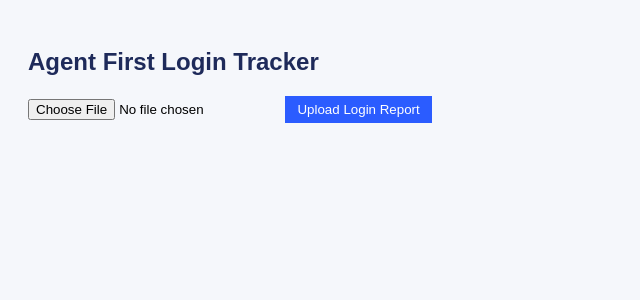
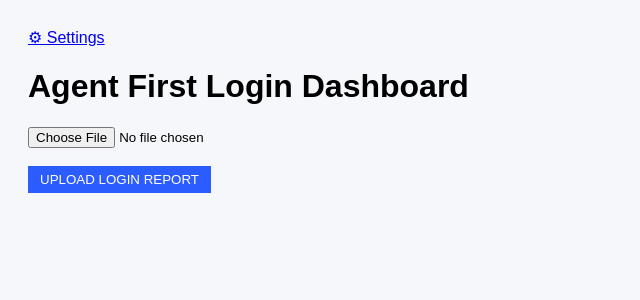
Before and after one commit to Viratmalakar/First-login-tracker, a Flask app: page / in a window 1280 px wide. Shown: the top 300 px of the page, without its empty margins (0-640 px from the left). Run offline with Flask 3, Linux system fonts and the light colour scheme.

Commit message:
Update index.html

```diff
--- a/templates/index.html
+++ b/templates/index.html
@@ -3,7 +3,7 @@
 
 <head>
 
-<title>Agent First Login Tracker</title>
+<title>First Login Dashboard</title>
 
 <link rel="stylesheet" href="/static/style.css">
 
@@ -11,36 +11,53 @@
 
 <body>
 
-<h2>Agent First Login Tracker</h2>
+<div class="topbar">
+
+<a href="/settings" class="settings">⚙ Settings</a>
+
+</div>
+
+
+<div class="centerbox">
+
+<h1 class="title">Agent First Login Dashboard</h1>
 
 <form method="post" enctype="multipart/form-data">
 
-<input type="file" name="file">
+<input type="file" name="file" class="file">
 
-<button>Upload Login Report</button>
+<br><br>
+
+<button class="uploadbtn">
+
+UPLOAD LOGIN REPORT
+
+</button>
 
 </form>
 
-<br>
+</div>
+
 
 {% if table %}
+
+<div class="tablebox">
 
 <table>
 
 <tr>
 
 <th>Agent ID</th>
-<th>Agent Name</th>
+<th>Name</th>
 <th>Shift</th>
-<th>Weekly Late</th>
+<th>Late</th>
 
 {% for d in dates %}
-
 <th>{{d}}</th>
-
 {% endfor %}
 
 </tr>
+
 
 {% for agent,data in table.items() %}
 
@@ -76,8 +93,9 @@ class="late"
 
 </table>
 
+</div>
+
 {% endif %}
 
 </body>
-
 </html>
```
